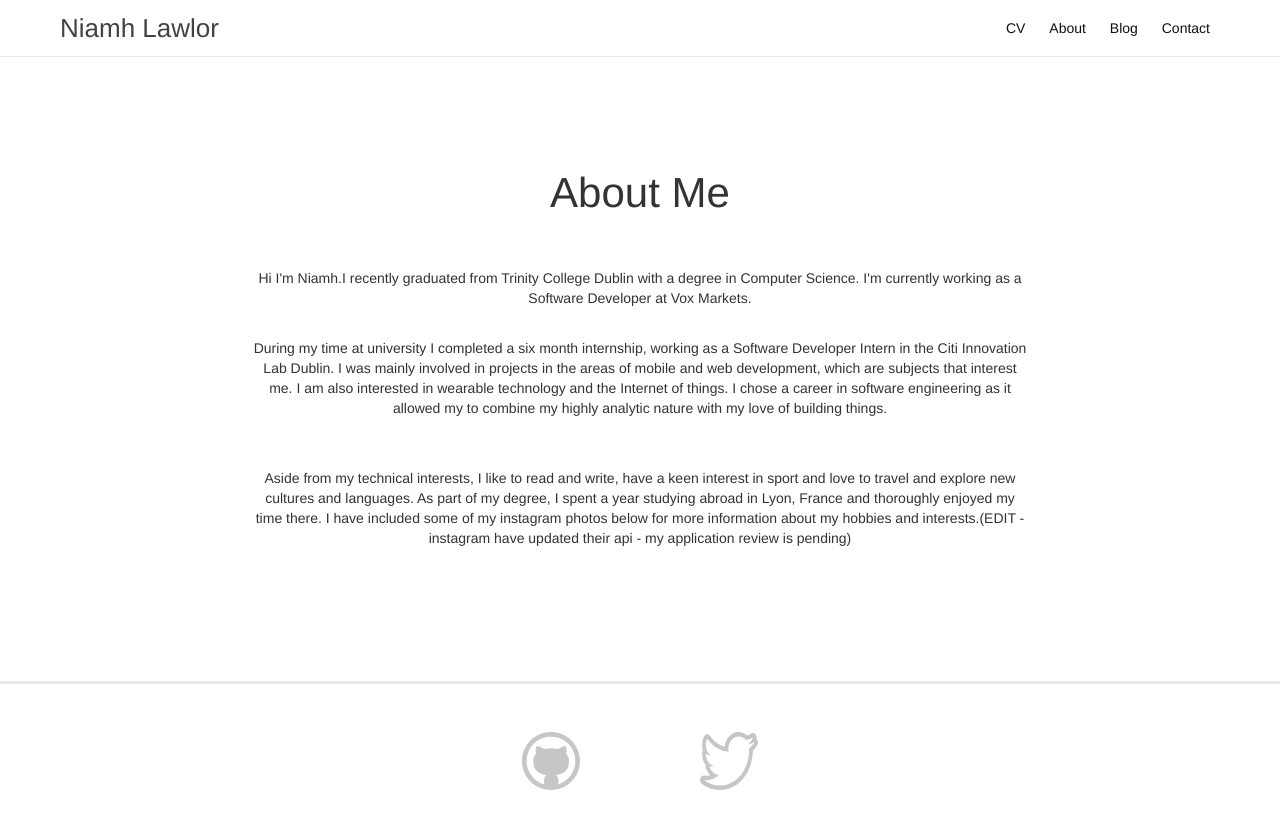
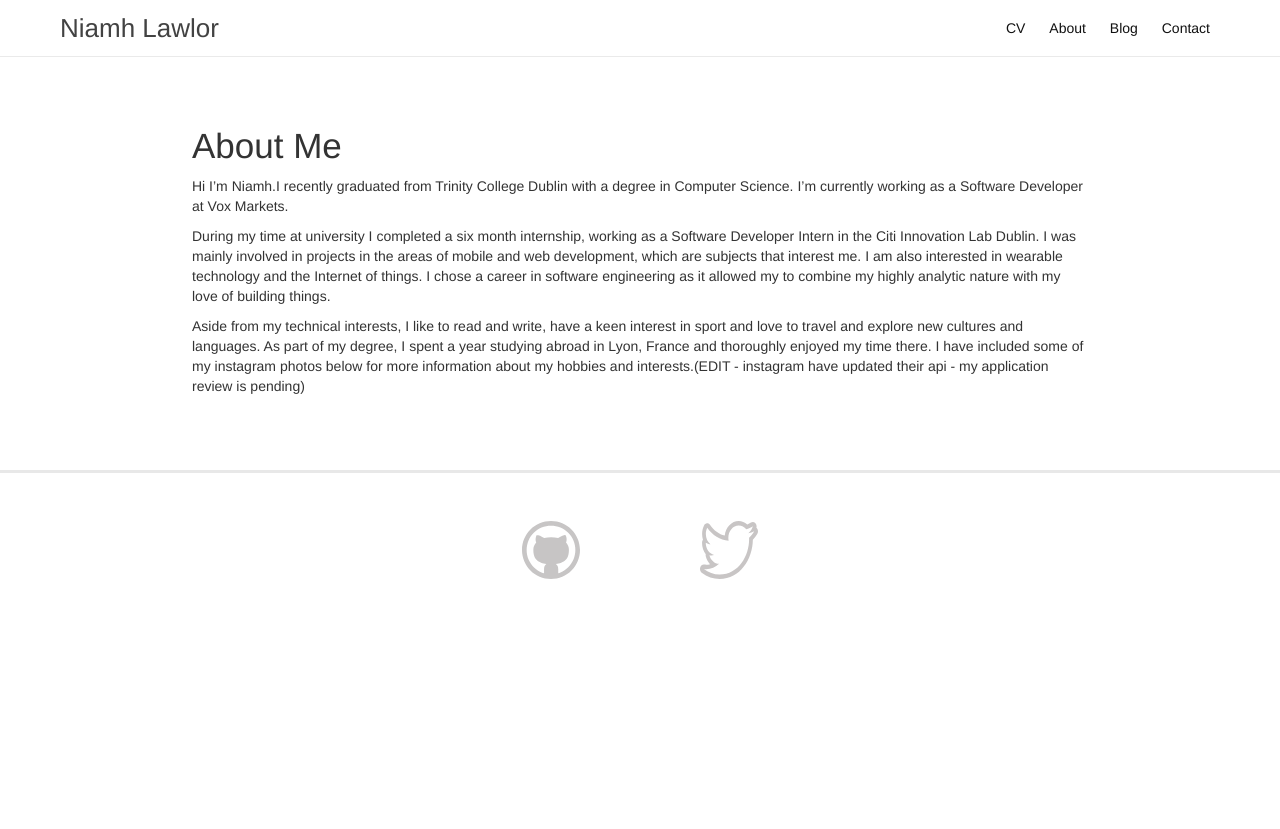
Before and after one commit to nileahtobhair/nileahtobhair.github.io, a Jekyll site: the page built from about.md, in a window 1280 px wide. Shown: the top 829 px of the page. Built offline with Jekyll 4.4.1, drawn with Linux system fonts in a browser that asks for light colours.

Commit message:
about- change from html to markdown

```diff
--- a/about.md
+++ b/about.md
@@ -3,22 +3,16 @@
 title: About
 permalink: /about/
 ---
-<html>
-
-<body>
-		<div id="abouts"><p> About Me</p></div>
-	    <div class="wrapper">
-	    	<div id="aboutContent">
-				<p class="about">Hi I'm Niamh.I recently graduated from Trinity College Dublin with a degree in Computer Science. I'm currently working as a Software Developer at Vox Markets.</p><br>
-				<p class="about"> During my time at university I completed a six month internship, working as a Software Developer Intern in the Citi Innovation Lab Dublin. I was mainly involved in projects in the areas of mobile and web development, which are  subjects that interest me. I am also interested in wearable technology and the Internet of things. I chose a career in software engineering as it allowed my to combine my highly analytic nature with my love of building things.</p> <br>
-				 <br>
-				<p class="about">Aside from my technical interests, I like to read and write, have a keen interest in sport and love to travel and explore new cultures and languages. As part of my degree, I spent a year studying abroad in Lyon, France and thoroughly enjoyed my time there. I have included some of my instagram photos below for more information about my hobbies and interests.(EDIT - instagram have updated their api  - my application review is pending)</p>
-				<br>
-			</div>
-		</div>
+# About Me
 
 
 
-</body>
 
-</html>
+Hi I'm Niamh.I recently graduated from Trinity College Dublin with a degree in Computer Science. I'm currently working as a Software Developer at Vox Markets.
+
+
+During my time at university I completed a six month internship, working as a Software Developer Intern in the Citi Innovation Lab Dublin. I was mainly involved in projects in the areas of mobile and web development, which are  subjects that interest me. I am also interested in wearable technology and the Internet of things. I chose a career in software engineering as it allowed my to combine my highly analytic nature with my love of building things.
+
+
+
+Aside from my technical interests, I like to read and write, have a keen interest in sport and love to travel and explore new cultures and languages. As part of my degree, I spent a year studying abroad in Lyon, France and thoroughly enjoyed my time there. I have included some of my instagram photos below for more information about my hobbies and interests.(EDIT - instagram have updated their api  - my application review is pending)
```
